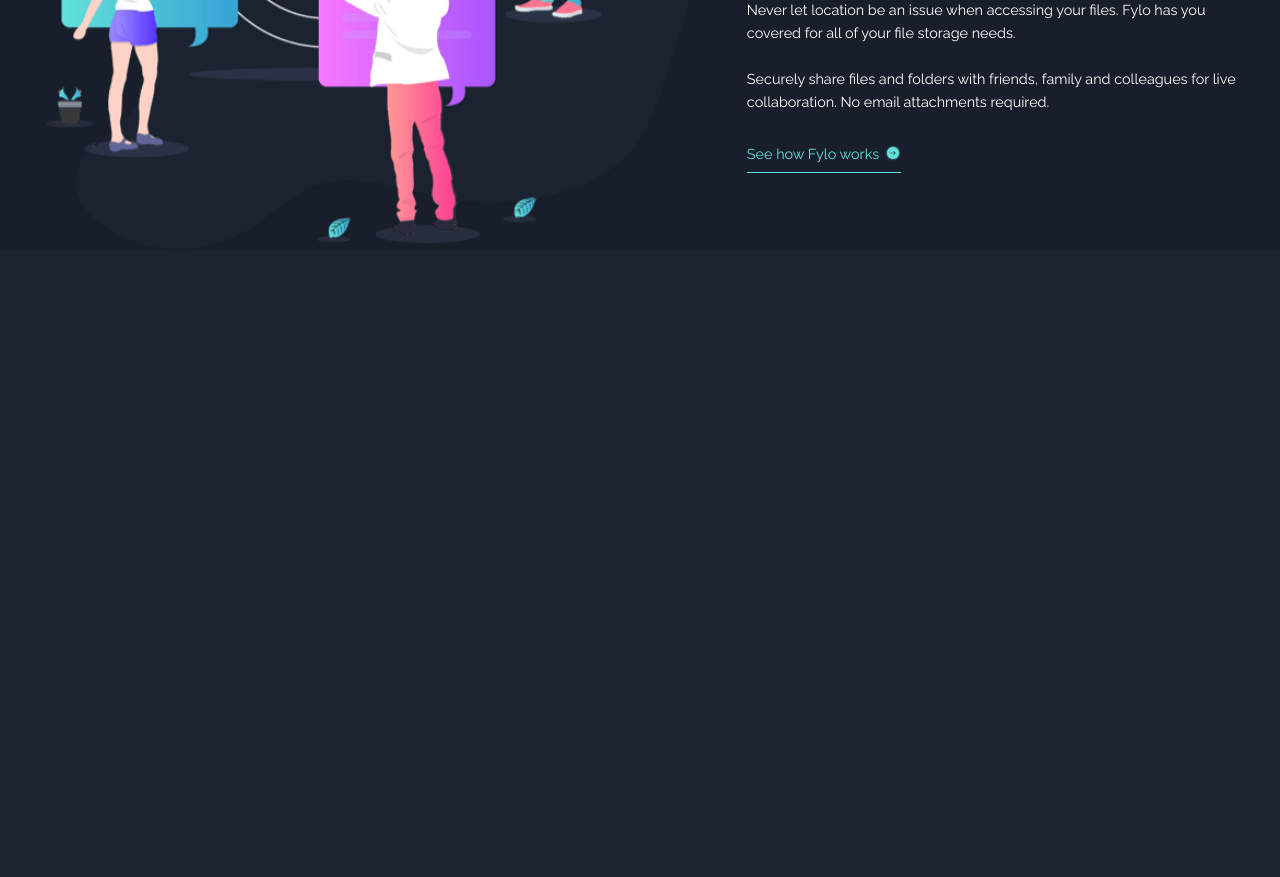
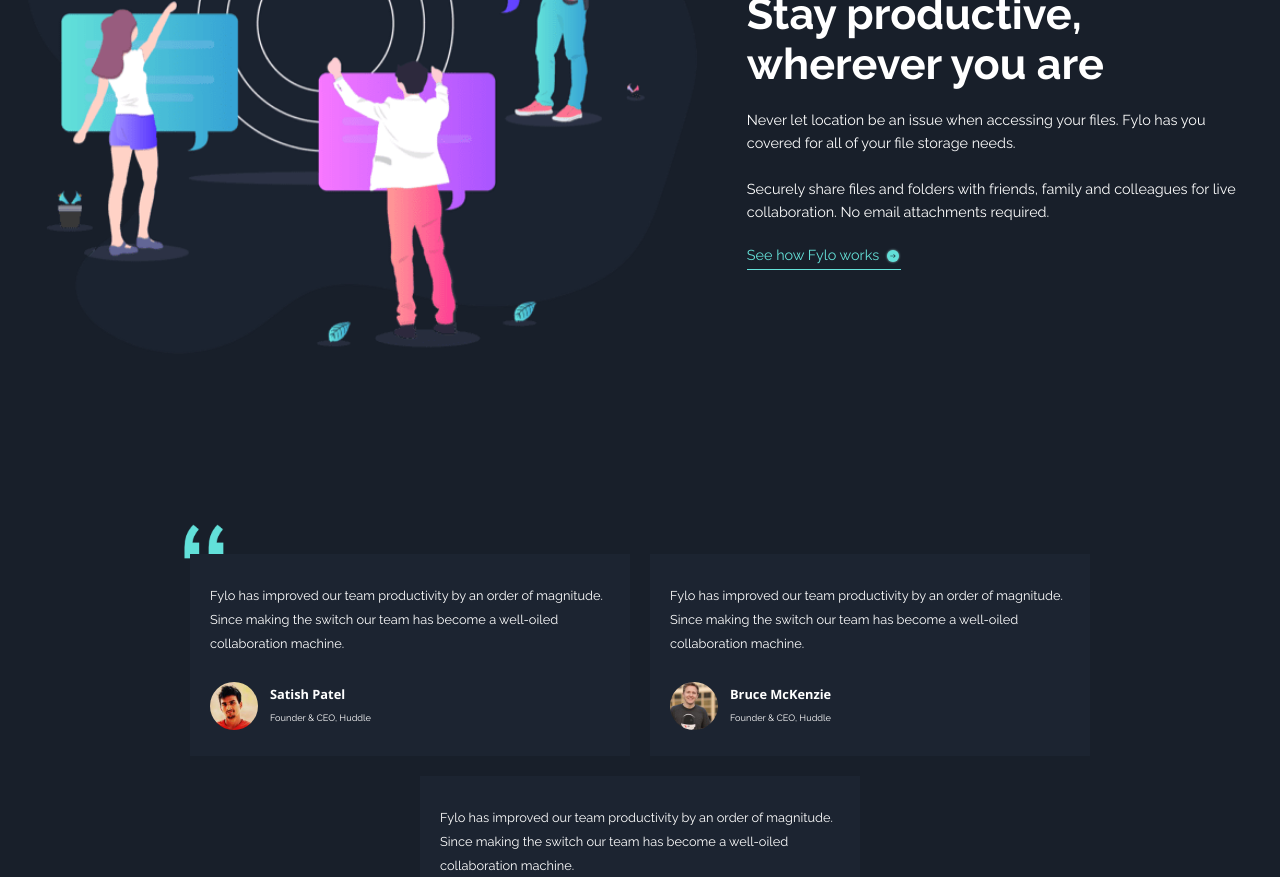
Before and after one commit to AndriiHrytsei/fylo-dark-theme-landing-page, a React (Vite) app: page / in a window 1280 px wide. Shown: the part 1920-2797 px from the top of the page. Before the commit the page ends 2170 px from the top, so only its background shows below. Built offline with nearby package versions, Linux system fonts and the light colour scheme.

Commit message:
add feedback section

```diff
--- a/src/components/App/App.jsx
+++ b/src/components/App/App.jsx
@@ -1,8 +1,9 @@
 import AppBar from '../AppBar/AppBar'
+import Main from '../Main/Main'
+import Hero from '../Hero/Hero'
 import Features from '../Features/Features'
-import Hero from '../Hero/Hero'
 import StayProductive from "../StayProductive/StayProductive"
-import Main from '../Main/Main'
+import Feedback from '../Feedback/Feedback'
 import './App.css'
 
 
@@ -14,6 +15,7 @@
         <Hero />
         <Features />
         <StayProductive />
+        <Feedback />
       </Main>
     </>
   )
--- a/src/components/Feedback/Feedback.jsx
+++ b/src/components/Feedback/Feedback.jsx
@@ -0,0 +1,51 @@
+import css from "./Feedback.module.css";
+import profile1 from "../../images/profile-1.jpg";
+import profile2 from "../../images/profile-2.jpg";
+import profile3 from "../../images/profile-3.jpg";
+
+const Feedback = () => {
+  return (
+    <section className={css.feedback}>
+      <ul className={css.feedbackList}>
+        <li className={css.comment}>
+          <p>
+            Fylo has improved our team productivity by an order of magnitude.
+            Since making the switch our team has become a well-oiled
+            collaboration machine.
+          </p>
+          <div className={css.userInfo}>
+            <img src={profile1} alt="" className={css.userImage}/>
+            <p className={css.userName}>Satish Patel</p>
+            <p className={css.userDescription}>Founder & CEO, Huddle</p>
+          </div>
+        </li>
+        <li className={css.comment}>
+          <p>
+            Fylo has improved our team productivity by an order of magnitude.
+            Since making the switch our team has become a well-oiled
+            collaboration machine.
+          </p>
+          <div className={css.userInfo}>
+            <img src={profile2} alt="" className={css.userImage}/>
+            <p className={css.userName}>Bruce McKenzie</p>
+            <p className={css.userDescription}>Founder & CEO, Huddle</p>
+          </div>
+        </li>
+        <li className={css.comment}>
+          <p>
+            Fylo has improved our team productivity by an order of magnitude.
+            Since making the switch our team has become a well-oiled
+            collaboration machine.
+          </p>
+          <div className={css.userInfo}>
+            <img src={profile3} alt="" className={css.userImage}/>
+            <p className={css.userName}>Iva Boyd</p>
+            <p className={css.userDescription}>Founder & CEO, Huddle</p>
+          </div>
+        </li>
+      </ul>
+    </section>
+  );
+};
+
+export default Feedback;
--- a/src/components/Feedback/Feedback.module.css
+++ b/src/components/Feedback/Feedback.module.css
@@ -0,0 +1,73 @@
+.feedback {
+  background-color: var(--bg-color);
+  color: #fff;
+}
+
+.feedbackList {
+  display: flex;
+  flex-wrap: wrap;
+  justify-content: center;
+  gap: 20px;
+  padding-top: 200px;
+  background-image: url("../../images/bg-quotes.png");
+  background-repeat: no-repeat;
+  background-position: 30px 175px;
+  background-size: 30px 25px;
+  width: fit-content;
+  margin: 0 auto;
+  width: 23.43rem;
+  /*
+  23.43rem - mobile
+     56.25rem - tablet
+     85rem - laptop
+     */
+}
+
+.comment {
+  background-color: var(--sign-up-color);
+  font-family: "Raleway";
+  font-size: 0.8em;
+  line-height: 24px;
+  width: 90%;
+  max-width: 27.5rem;
+  min-height: 10rem;
+  padding: 30px 20px 0 20px;
+}
+
+.userInfo {
+  display: grid;
+  grid-template-columns: 60px 150px;
+  grid-template-rows: 50px 50px;
+}
+
+.userImage {
+  grid-row: span 2;
+  width: 3rem;
+  border-radius: 100px;
+  align-self: center;
+}
+
+.userName {
+  align-self: flex-end;
+  font-family: "Open Sans";
+  font-weight: 700;
+}
+
+.userDescription {
+  font-size: .72em;
+  font-family: "Raleway";
+}
+
+@media screen and (min-width: 900px) {
+  .feedbackList {
+    width: 57rem;
+    background-size: 40px 35px;
+    background-position: 0px 170px;
+  }
+
+}
+@media screen and (min-width: 1360px) {
+  .feedbackList {
+    width: 86rem;
+  }
+}
--- a/src/components/Hero/Hero.module.css
+++ b/src/components/Hero/Hero.module.css
@@ -33,6 +33,7 @@
   margin: 0 auto;
   margin-bottom: 30px;
   width: 90%;
+  max-width: 60rem;
   line-height: 36px;
 }
 
@@ -41,8 +42,8 @@
   font-weight: 400;
   font-size: 0.9em;
   width: 80%;
+  max-width: 28rem;
   margin: auto;
-  max-width: 30rem;
   margin-bottom: 30px;
   line-height: 24px;
 }
@@ -71,4 +72,8 @@
     background-image: url("../../images/bg-curvy-desktop.svg");
     background-size: 100vw 400px;
   }
+  .descriptionHeading {
+    font-size: 3em;
+    line-height: 70px;
+  }
 }
--- a/src/components/StayProductive/StayProductive.module.css
+++ b/src/components/StayProductive/StayProductive.module.css
@@ -41,18 +41,20 @@
   border-bottom: 1px solid var(--cyan);
   width: fit-content;
   transition: all 0.3s linear;
+  margin-top: 20px;
 }
 
 .howFyloWorks p {
-  margin-bottom: 7px;
-}
-.howFyloWorks svg {
-  margin-top: 7px;
+  margin-bottom: 3px;
 }
 
 .howFyloWorks:hover {
   color: #fff;
   border-color: #fff;
+}
+
+.howFyloWorks svg g g use:nth-child(2) {
+  transition: fill 0.3s linear;
 }
 
 .howFyloWorks:hover svg g g use:nth-child(2) {
--- a/src/index.css
+++ b/src/index.css
@@ -27,3 +27,7 @@
   margin: 0;
   padding: 0;
 }
+
+p {
+  margin: 0;
+}
```
